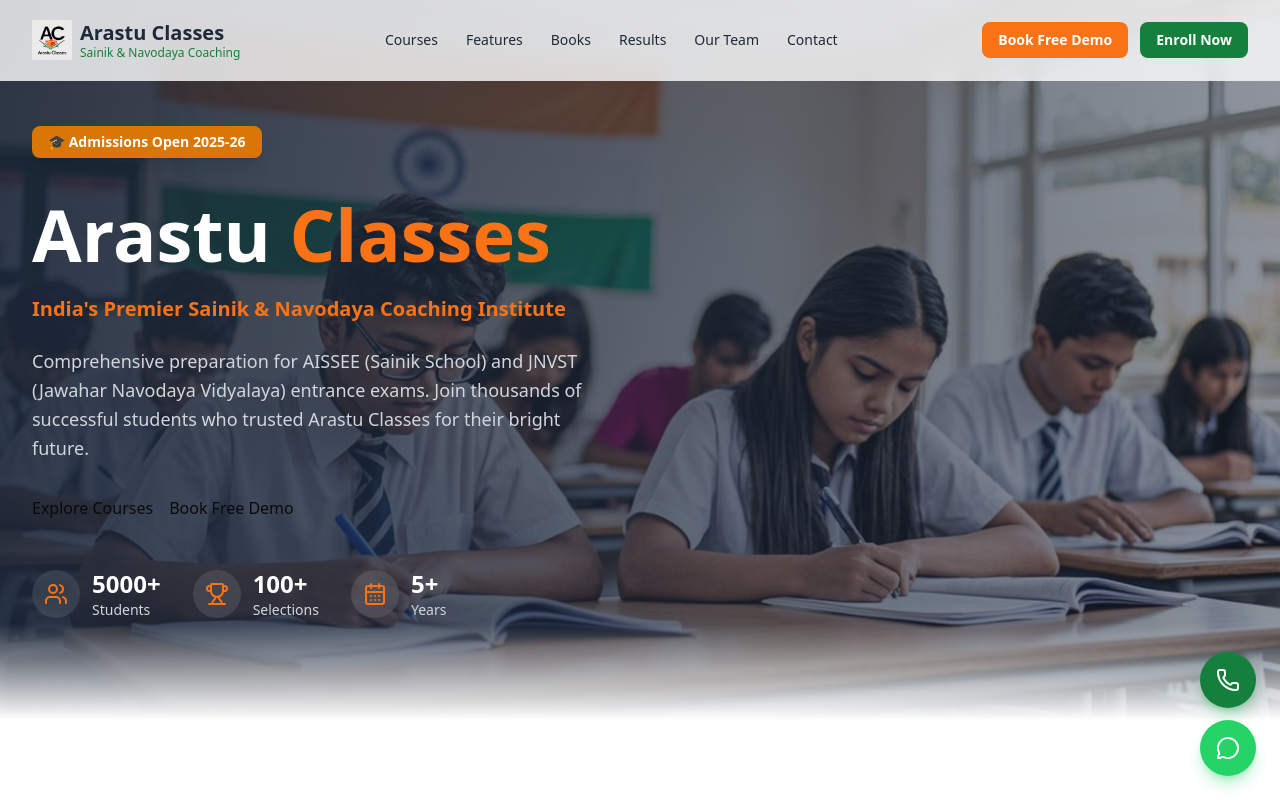
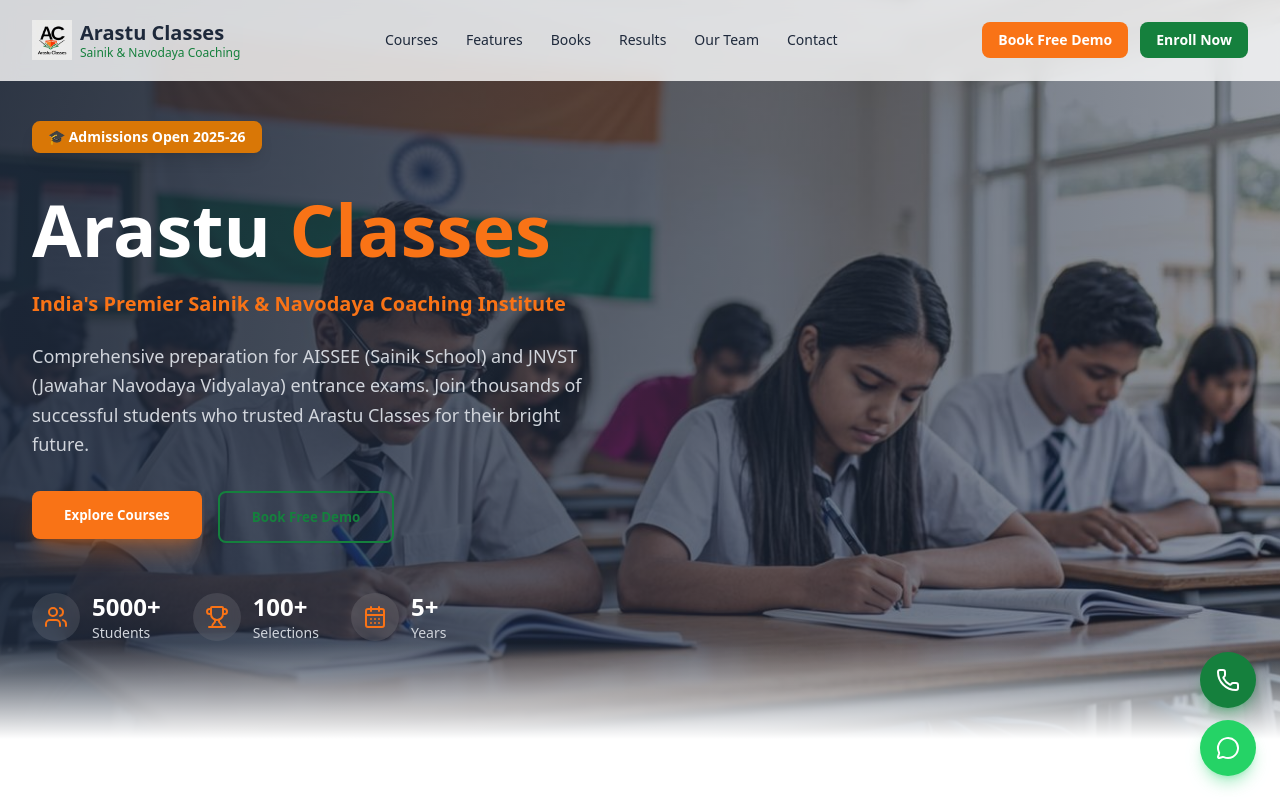
Before and after one commit to Rishabh-Singh000/Arastu-Classes, a Next.js app: page / in a window 1280 px wide. Shown: the top 800 px of the page. Built offline with nearby package versions, Linux system fonts and the light colour scheme.

Commit message:
689d1252-37cc-4008-9ecd-42e64c919ce6

```diff
--- a/src/app/globals.css
+++ b/src/app/globals.css
@@ -217,9 +217,11 @@
 
 @media (min-width: 641px) {
   .mobile-h1, .mobile-h2, .mobile-h3, .mobile-body, .mobile-btn {
-    /* Reset to inherited on desktop */
-    all: unset;
-    display: revert;
+    /* Reset mobile-only sizing overrides on desktop */
+    font-size: revert;
+    line-height: revert;
+    letter-spacing: revert;
+    min-height: revert;
   }
 }
 
```
